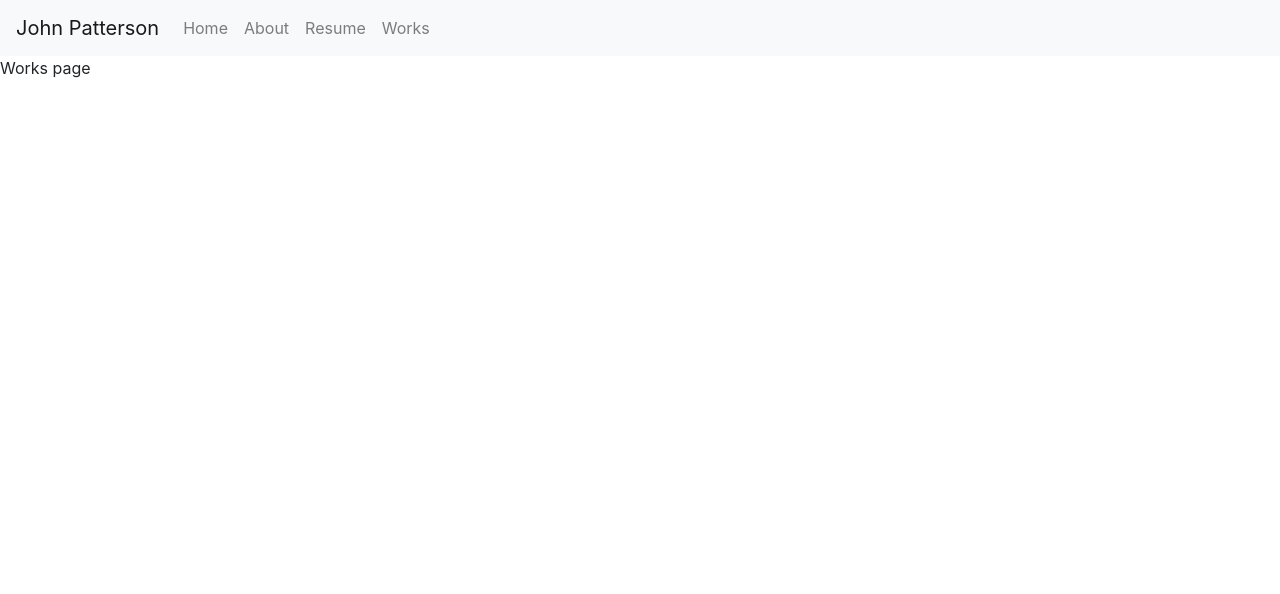
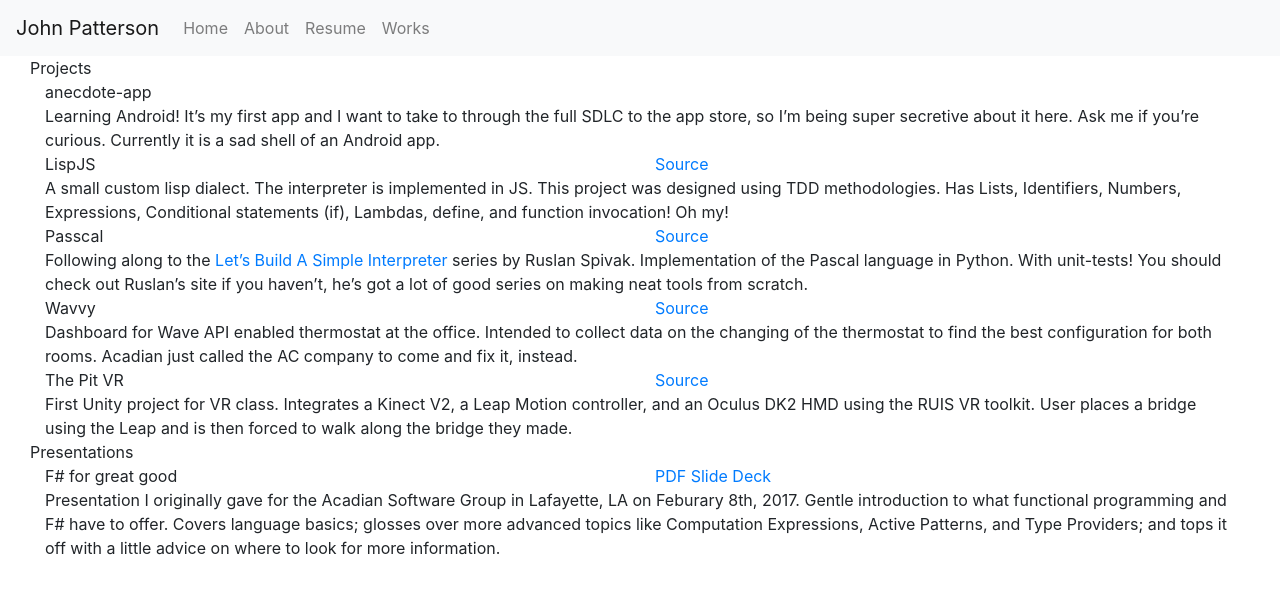
Before and after one commit to john-patterson/john-patterson.github.io, a React (Create React App) app: page /works in a window 1280 px wide. Shown: the top 594 px of the page. Built offline with nearby package versions, Linux system fonts and the light colour scheme.

Commit message:
added works page data

```diff
--- a/src/pages/WorksPage.tsx
+++ b/src/pages/WorksPage.tsx
@@ -1,9 +1,47 @@
 import React from 'react';
+import { Col, Container, Row } from 'react-bootstrap';
 
 export function WorksPage(): JSX.Element {
   return (
     <>
-      <p>Works page</p>
+    <Container fluid>
+      <Container fluid>
+        <Row><Col>Projects</Col></Row>
+        <Row>
+          <Col>
+            <Container fluid>
+              <Row><Col>anecdote-app</Col></Row>
+              <Row><Col>Learning Android! It’s my first app and I want to take to through the full SDLC to the app store, so I’m being super secretive about it here. Ask me if you’re curious. Currently it is a sad shell of an Android app.</Col></Row>
+            </Container>
+            <Container fluid>
+              <Row><Col>LispJS</Col><Col><a href="https://github.com/john-patterson/lispjs">Source</a></Col></Row>
+              <Row><Col>A small custom lisp dialect. The interpreter is implemented in JS. This project was designed using TDD methodologies. Has Lists, Identifiers, Numbers, Expressions, Conditional statements (if), Lambdas, define, and function invocation! Oh my!</Col></Row>
+            </Container>
+            <Container fluid>
+              <Row><Col>Passcal</Col><Col><a href="https://github.com/john-patterson/passcal">Source</a></Col></Row>
+              <Row><Col>Following along to the <a href="https://ruslanspivak.com/lsbasi-part1/">Let’s Build A Simple Interpreter</a> series by Ruslan Spivak. Implementation of the Pascal language in Python. With unit-tests! You should check out Ruslan’s site if you haven’t, he’s got a lot of good series on making neat tools from scratch.</Col></Row>
+            </Container>
+            <Container fluid>
+              <Row><Col>Wavvy</Col><Col><a href="https://github.com/john-patterson/wavvy">Source</a></Col></Row>
+              <Row><Col>Dashboard for Wave API enabled thermostat at the office. Intended to collect data on the changing of the thermostat to find the best configuration for both rooms. Acadian just called the AC company to come and fix it, instead.</Col></Row>
+            </Container>
+            <Container fluid>
+              <Row><Col>The Pit VR</Col><Col><a href="https://github.com/john-patterson/Build-A-Bridge">Source</a></Col></Row>
+              <Row><Col>First Unity project for VR class. Integrates a Kinect V2, a Leap Motion controller, and an Oculus DK2 HMD using the RUIS VR toolkit. User places a bridge using the Leap and is then forced to walk along the bridge they made.</Col></Row>
+            </Container>
+          </Col>
+        </Row>
+        <Row><Col>Presentations</Col></Row>
+        <Row>
+          <Col>
+          <Container fluid>
+            <Row><Col>F# for great good</Col><Col><a href="https://www.johnppatterson.com/assets/documents/fsharp_asg.pdf">PDF Slide Deck</a></Col></Row>
+            <Row><Col>Presentation I originally gave for the Acadian Software Group in Lafayette, LA on Feburary 8th, 2017. Gentle introduction to what functional programming and F# have to offer. Covers language basics; glosses over more advanced topics like Computation Expressions, Active Patterns, and Type Providers; and tops it off with a little advice on where to look for more information.</Col></Row>
+          </Container>
+          </Col>
+        </Row>
+      </Container>
+    </Container>
     </>
   );
 }
```
